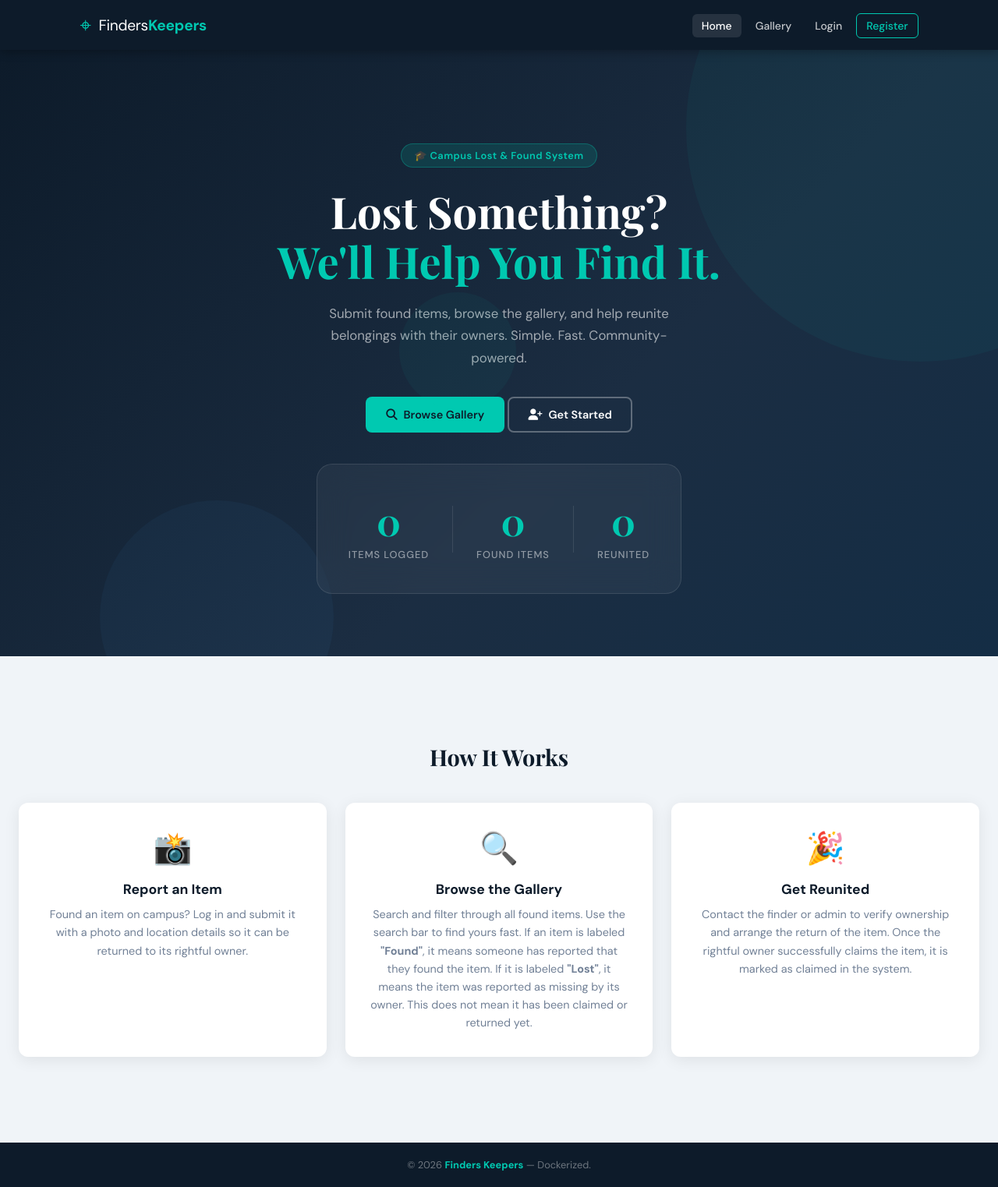
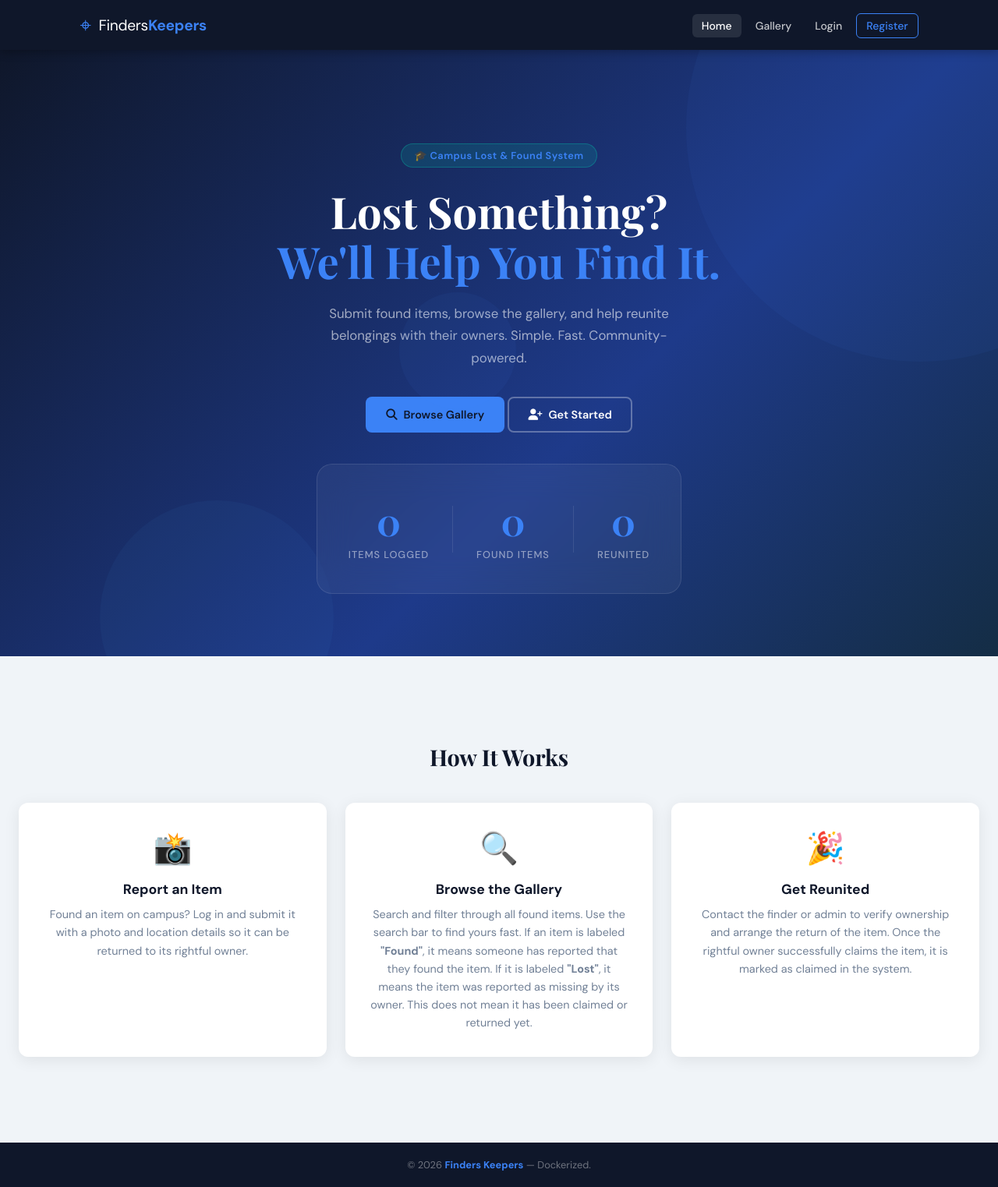
Before and after one commit to Arrvsssogood/lost-and-found-improved-docker, a Flask app: page / in a window 1280 px wide. Shown: the whole page at 78% size. Run offline with Flask 3, Linux system fonts and the light colour scheme; data that the repository does not hold is empty; parts of the project's set-up code (start-up, migrations or seed data) failed here and were passed over; some libraries are stand-ins or nearby versions.

Commit message:
update color variables in homepage for improved theme consistency

```diff
--- a/app/static/css/style.css
+++ b/app/static/css/style.css
@@ -5,10 +5,10 @@
 *, *::before, *::after { margin: 0; padding: 0; box-sizing: border-box; }
 
 :root {
-    --teal: #00c9b1;
-    --teal-dark: #009e8c;
-    --navy: #0d1b2a;
-    --navy-mid: #1b2d42;
+    --teal: #3B82F6; ;
+    --teal-dark: #1D4ED8;
+    --navy: #0F172A;
+    --navy-mid: #1E3A8A;
     --bg: #f0f4f8;
     --white: #ffffff;
     --text: #2d3748;
```
